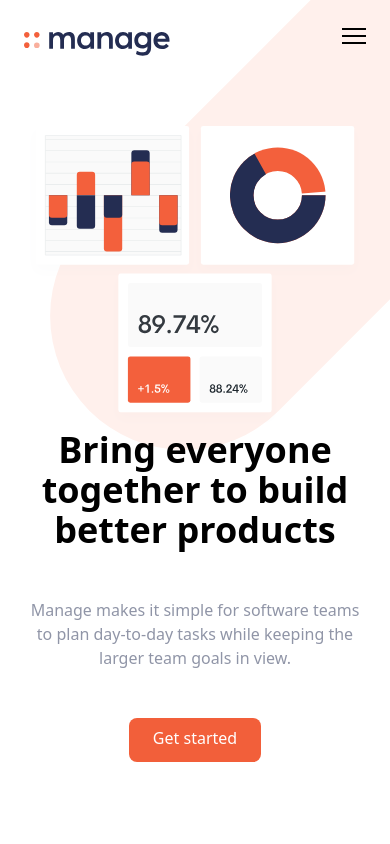
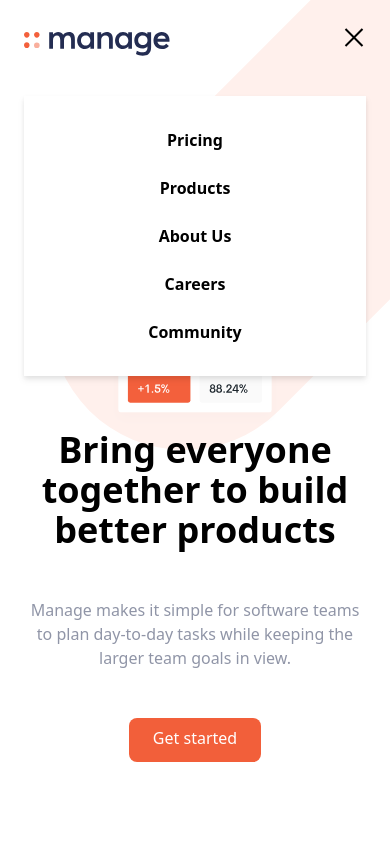
Before and after one commit to VladimirVolvakov/manage-company-landingpage, a website: page index.html in a window 390 px wide. Both pictures are taken after a click on the button 354 px from the left and 40 px from the top of the page. Shown: the top 844 px of the page. Drawn offline with Linux system fonts and the light colour scheme.

Commit message:
feat: implement burger menu functionality

```diff
--- a/index.html
+++ b/index.html
@@ -257,5 +257,7 @@
         </div>
       </div>
     </footer>
+
+    <script src="script.js"></script>
   </body>
 </html>
--- /dev/null
+++ b/script.js
@@ -0,0 +1,7 @@
+const buttonMenu = document.getElementById('btn-menu');
+const openedMenu = document.getElementById('menu');
+
+buttonMenu.addEventListener('click', () => {
+    buttonMenu.classList.toggle('open');
+    openedMenu.classList.toggle('hidden');
+});
```
